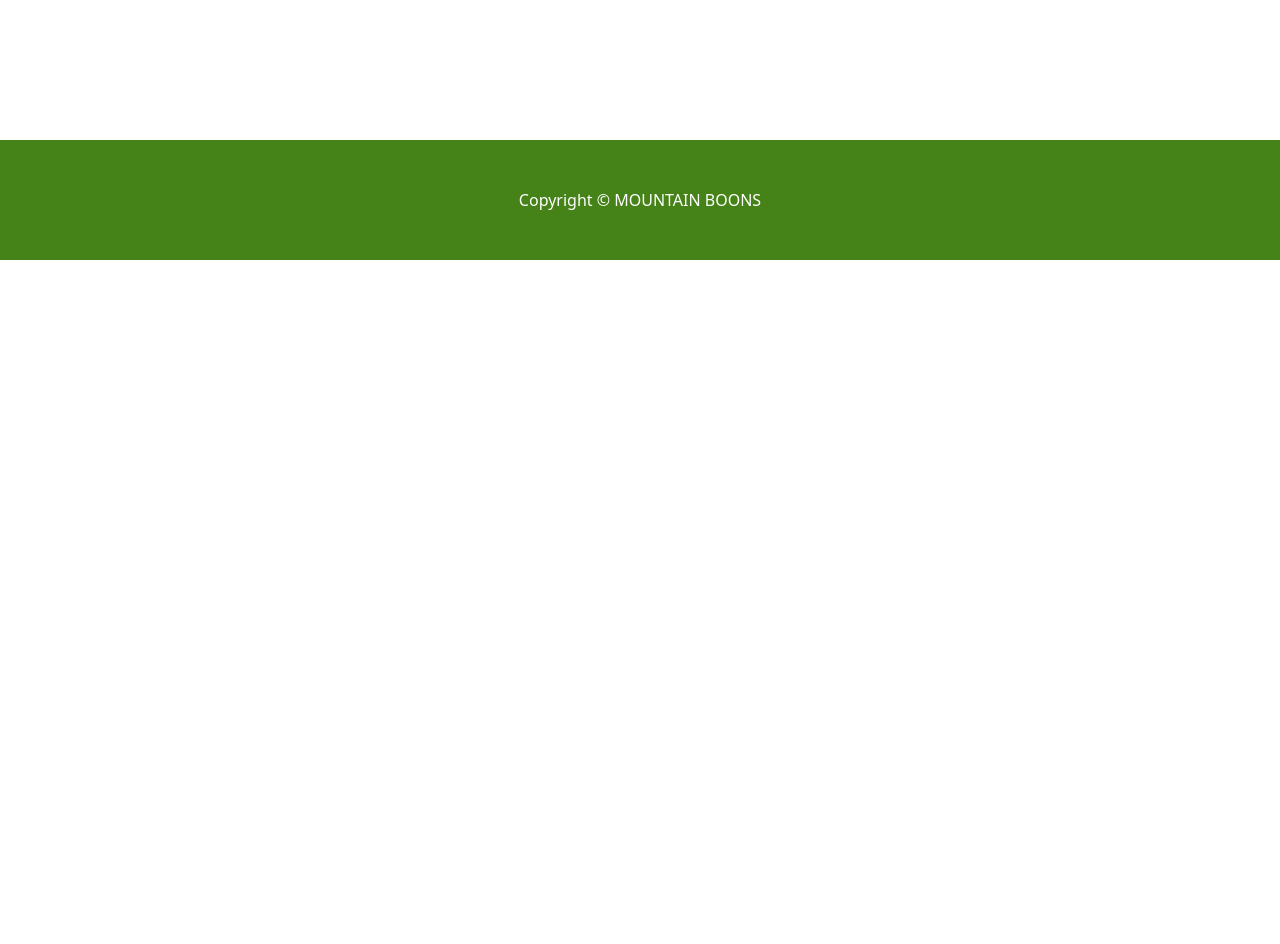
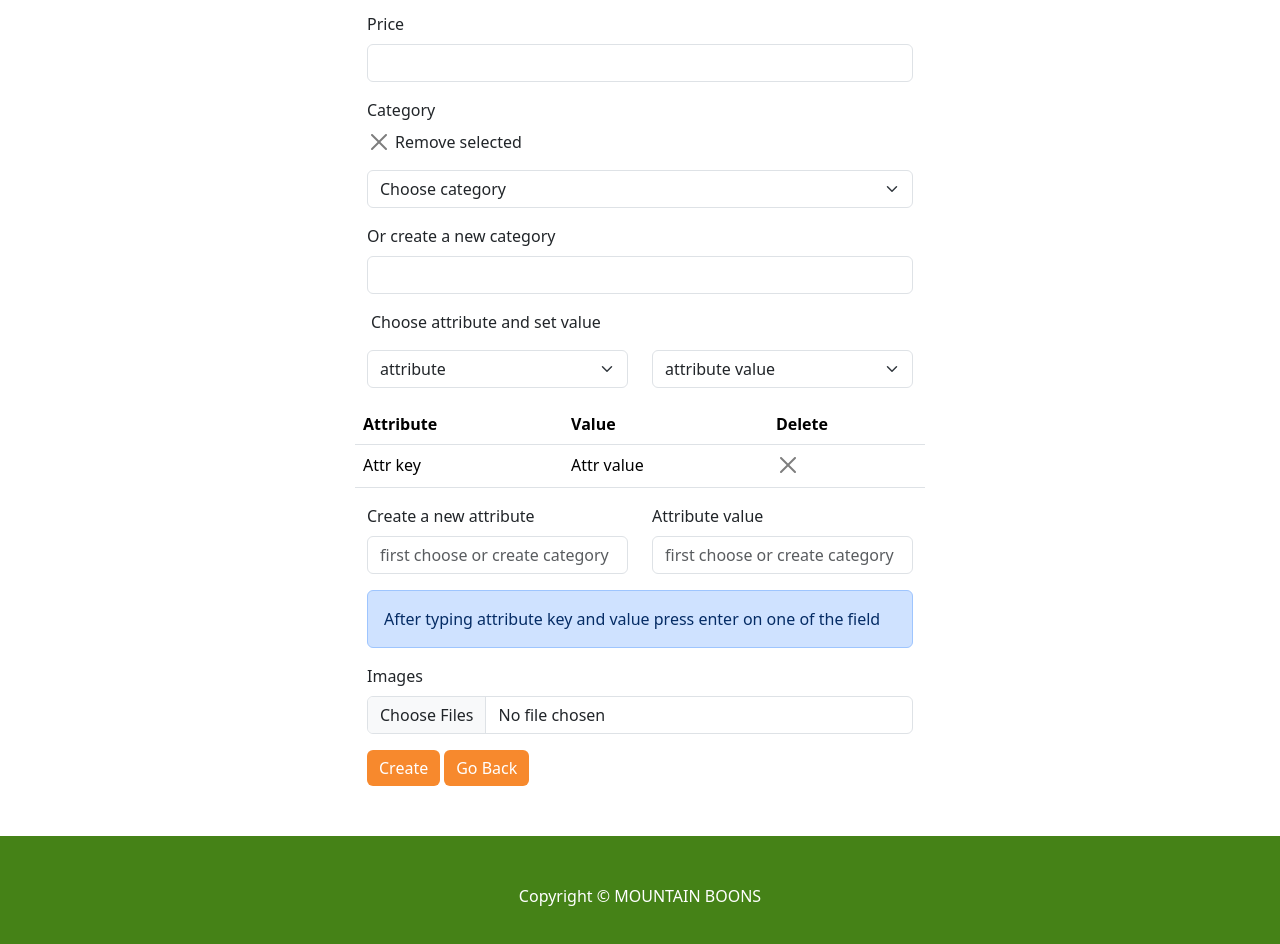
Before and after one commit to Final-project-3Ha/Front-end, a React (Create React App) app in the folder ecommerce/: page /admin/create-new-product in a window 1280 px wide. Shown: the part 540-1484 px from the top of the page. Before the commit the page ends 800 px from the top, so only its background shows below. Built offline with nearby package versions, Linux system fonts and the light colour scheme.

Commit message:
Create Product and Category

```diff
--- a/ecommerce/src/pages/Admin/AdminCreateProductPage.js
+++ b/ecommerce/src/pages/Admin/AdminCreateProductPage.js
@@ -1,7 +1,192 @@
-import React from 'react'
+import React from "react";
+import {
+  Container,
+  Row,
+  Col,
+  Form,
+  Button,
+  CloseButton,
+  Table,
+  Alert,
+} from "react-bootstrap";
+import { Link } from "react-router-dom";
+import { useState } from "react";
 
 function AdminCreateProductPage() {
-  return <div>AdminCreateProductPage</div>;
+  const [validated, setValidated] = useState(false);
+  const handleSubmit = (event) => {
+    const form = event.currentTarget;
+    if (form.checkValidity() === false) {
+      event.preventDefault();
+      event.stopPropagation();
+    }
+
+    setValidated(true);
+  };
+
+  return (
+    <Container>
+      <Row className="justify-content-md-center mt-5 ">
+        {/* <Col md={1}>
+          <Link to="/admin/products" className="btn btn-info my-3 ">
+            Go Back
+          </Link>
+        </Col> */}
+        <Col md={6}>
+          <h1 className="mb-4">Create a new product</h1>
+          <Form noValidate validated={validated} on onSubmit={handleSubmit}>
+            <Form.Label>Name</Form.Label>
+            <Form.Control name="name" required type="text" />
+            <Form.Group
+              className="mb-3"
+              controlId="exampleForm.ControlTextareal"
+            >
+              <Form.Label className="mt-3">Description</Form.Label>
+              <Form.Control
+                name="description"
+                required
+                as="textarea"
+                rows={3}
+              />
+            </Form.Group>
+
+            <Form.Group className="mb-3" controlId="formBasicsCount">
+              <Form.Label>count in stock</Form.Label>
+              <Form.Control name="count" required type="number" />
+            </Form.Group>
+
+            <Form.Group className="mb-3" controlId="formBasicsPrice">
+              <Form.Label>Price</Form.Label>
+              <Form.Control name="price" required type="text" />
+            </Form.Group>
+
+            <Form.Group className="mb-3" controlId="formBasicsCategory">
+              <Form.Label>
+                Category <br />
+                <div className=" d-flex justify-content-md-center mt-2 mb-2">
+                  <CloseButton className="me-1" />
+                  {/* (<small>Remove selected</small>) */}
+                  Remove selected
+                </div>
+              </Form.Label>
+              <Form.Select
+                name="category"
+                required
+                aria-label="Default select example"
+              >
+                <option value="">Choose category</option>
+                <option value="1">Dairy products</option>
+                <option value="2">Honey</option>
+                <option value="3">Zaatar</option>
+              </Form.Select>
+            </Form.Group>
+
+            <Form.Group controlId="formNewCategory" className="mb-3 mt-3">
+              <Form.Label>Or create a new category </Form.Label>
+              <Form.Control name="newCategory" required type="text" />
+            </Form.Group>
+
+            <Row className="mt-3">
+              <Row className="ms-1 mb-3">Choose attribute and set value</Row>
+              <Col md={6}>
+                <Form.Group controlId="formBasicAttributes" className="mb-3 ">
+                  {/* <Form.Label>Choose attribute and set value </Form.Label> */}
+                  <Form.Select
+                    name="attrKey"
+                    aria-label="Default select example"
+                  >
+                    <option> attribute</option>
+                    <option value="Bronze">Color</option>
+                  </Form.Select>
+                </Form.Group>
+              </Col>
+              <Col md={6}>
+                <Form.Group
+                  controlId="formBasicAttributeValue"
+                  className="mb-3 "
+                >
+                  {/* <Form.Label>Attribute value </Form.Label> */}
+                  <Form.Select
+                    name="attrVal"
+                    aria-label="Default select example"
+                  >
+                    <option>attribute value</option>
+                  </Form.Select>
+                </Form.Group>
+              </Col>
+            </Row>
+            <Row hover>
+              <Table>
+                <thead>
+                  <tr>
+                    <th>Attribute</th>
+                    <th>Value</th>
+                    <th>Delete</th>
+                  </tr>
+                </thead>
+                <tbody>
+                  <tr>
+                    <td>Attr key</td>
+                    <td>Attr value</td>
+                    <td>
+                      <CloseButton />
+                    </td>
+                  </tr>
+                </tbody>
+              </Table>
+            </Row>
+
+            <Row>
+              <Col md={6}>
+                <Form.Group controlId="formBasicNewAttribute" className="mb-3">
+                  <Form.Label> Create a new attribute </Form.Label>
+                  <Form.Control
+                    disabled={false}
+                    placeholder="first choose or create category"
+                    name="newAttrValue"
+                    type="text"
+                  />
+                </Form.Group>
+              </Col>
+              <Col md={6}>
+                <Form.Group
+                  controlId="formBasicNewAttributeValue"
+                  className="mb-3"
+                >
+                  <Form.Label> Attribute value </Form.Label>
+                  <Form.Control
+                    disabled={false}
+                    placeholder="first choose or create category"
+                    name="newAttrValue"
+                    type="text"
+                  />
+                </Form.Group>
+              </Col>
+            </Row>
+
+            <Alert>
+              After typing attribute key and value press enter on one of the
+              field
+            </Alert>
+
+            <Form.Group controlId="formFileMultiple" className="mb-3 mt-3">
+              <Form.Label>Images</Form.Label>
+              <Form.Control required type="file" multiple />
+            </Form.Group>
+
+            <Button variant="primary" type="submit" className="me-1">
+              Create
+            </Button>
+            <Link to="/admin/products">
+              <Button variant="primary" type="submit">
+                Go Back
+              </Button>
+            </Link>
+          </Form>
+        </Col>
+      </Row>
+    </Container>
+  );
 }
 
-export default AdminCreateProductPage
+export default AdminCreateProductPage;
--- a/ecommerce/src/pages/Admin/AdminOrdersPage.js
+++ b/ecommerce/src/pages/Admin/AdminOrdersPage.js
@@ -6,9 +6,11 @@
 function AdminOrdersPage() {
   return (
     <Row className="m-5">
-      <Col md={2}><AdminLinksComponent/> </Col>
+      <Col md={2}>
+        <AdminLinksComponent />{" "}
+      </Col>
       <Col md={10}>
-        <h1> Orders</h1>
+        <h1 className="mb-4"> Orders</h1>
         <Table striped bordered hover responsive>
           <thead>
             <tr>
--- /dev/null
+++ b/ecommerce/src/pages/Admin/AdminProductsPage.css
@@ -0,0 +1,16 @@
+:root {
+  --primaryColor: #ffffff;
+  --AdminColor: #EAE7DC
+  --secondaryColor: #458217;
+  --secondaryColorHover: #458217d5;
+  --accentColor: #f7892d;
+  --accentColorHover: #f7882dd5;
+}
+
+#btn-edit{
+    background-color: var(--secondaryColor)!important;
+}
+
+#btn-edit:hover{
+    background-color: var(--secondaryColorHover)!important;
+}
--- a/ecommerce/src/pages/Admin/AdminProductsPage.js
+++ b/ecommerce/src/pages/Admin/AdminProductsPage.js
@@ -2,7 +2,7 @@
 import { Col, Row, Table, Button } from "react-bootstrap";
 import { LinkContainer } from "react-router-bootstrap";
 import AdminLinksComponent from "../../components/Admin/AdminLinksComponent.js";
-
+import './AdminProductsPage.css';
 const deleteHandler = () => {
   if(window.confirm('Are you sure?')) alert('product deleted!')
 }
@@ -14,7 +14,7 @@
         <AdminLinksComponent />{" "}
       </Col>
       <Col md={10}>
-        <h1>
+        <h1 className="mb-4">
           {" "}
           Product List
           <LinkContainer to="/admin/create-new-product">
@@ -44,7 +44,7 @@
                 <td>{item.category} </td>
                 <td>
                   <LinkContainer to="/admin/edit-product">
-                    <Button className="btn-sm">
+                    <Button className="btn-sm" id="btn-edit">
                       <i className="bi bi-pencil-square"></i>
                     </Button>
                   </LinkContainer>
```
